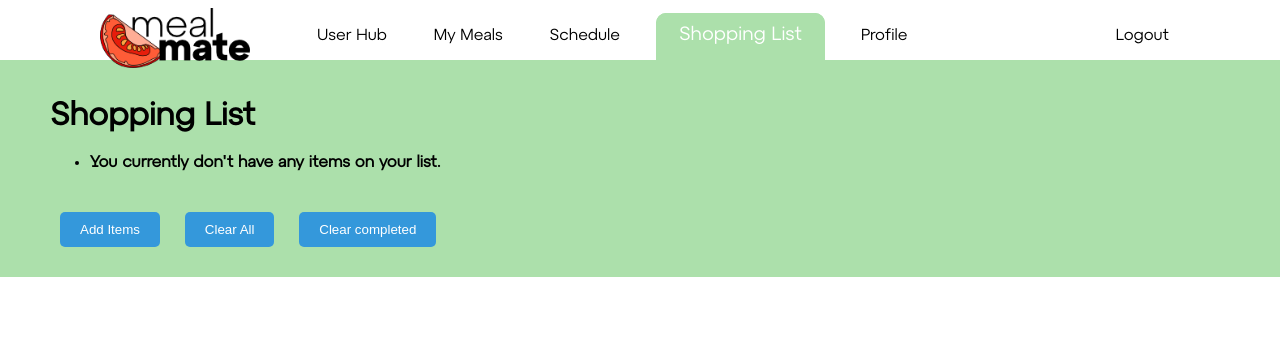
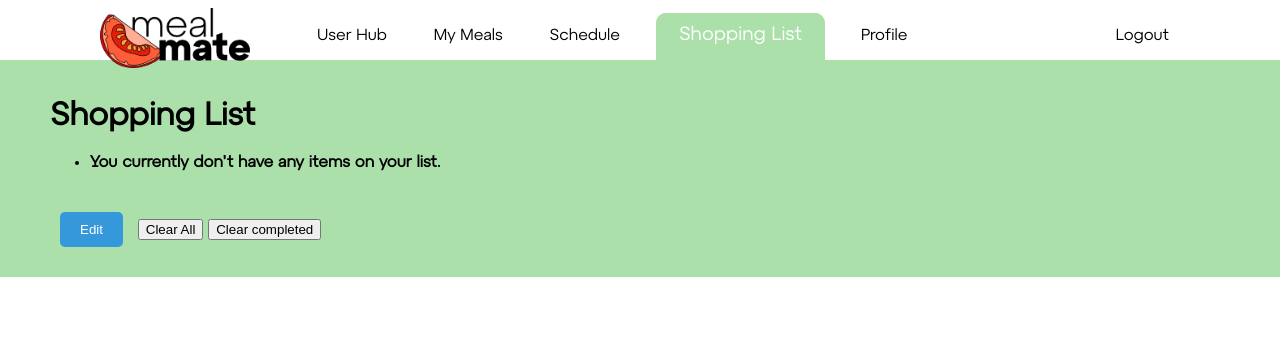
Before and after one commit to annalina0810/MyMealMate, a Django app: page /MyMealMate/shopping_list/ in a window 1280 px wide. Shown: the top 360 px of the page. Run offline with Django 3.2, Linux system fonts and the light colour scheme; the visitor is signed in with stand-in values (Sample User, id 1); data comes from the database, SQL or seed files in the repository; data that the repository does not hold is empty.

Commit message:
shopping list css

```diff
--- a/templates/MyMealMate/edit_shopping_list.html
+++ b/templates/MyMealMate/edit_shopping_list.html
@@ -7,6 +7,7 @@
 {% endblock %}
 
 {% block stylesheet_block %}
+    <link rel="stylesheet" href="{% static 'css/shopping_list.css' %}">
     <link rel="stylesheet" href="https://cdnjs.cloudflare.com/ajax/libs/font-awesome/4.7.0/css/font-awesome.min.css">
 {% endblock %}
 {% block script_block %}
@@ -17,6 +18,7 @@
 
 {% block body_block %}
 <h1>Edit Shopping List</h1>
+<div class="shopping_list">
     {%if items%}
     <form name="edit-form" method="post">
         {% csrf_token %}
@@ -53,6 +55,7 @@
         {%endif%}
     {%endfor%}
     </ul>
+</div>
 <div>
     <button class="button" onclick="window.location.href ='{% url 'MyMealMate:shopping_list' %}';">Done</button>
 </div>
--- a/templates/MyMealMate/shopping_list.html
+++ b/templates/MyMealMate/shopping_list.html
@@ -6,12 +6,17 @@
     Shopping List
 {% endblock %}
 
+{% block stylesheet_block %}
+    <link rel="stylesheet" href="{% static 'css/shopping_list.css' %}">
+{% endblock %}
+
 {% block script_block %}
     <script src="{% static 'js/popups.js' %}"></script>
 {% endblock %}
 
 {% block body_block %}
 <h1>Shopping List</h1>
+    <div class="shopping_list">
         {%if items%}
             {%for item in items%}
                 <form action="{%url 'MyMealMate:clicked' item.id %}" method="POST">
@@ -27,11 +32,12 @@
         {%else%}
         <ul> <li><strong>You currently don't have any items on your list.</strong></li></ul>
         {%endif%}
+    </div>
 <br/>
 <div>
 
-    <button class="button" onclick="window.location.href = '{% url 'MyMealMate:edit_shopping_list' %}';">Add Items</button>
-    <button class="button" onclick="clearAll()">Clear All</button>
-    <button class="button" onclick="window.location.href = '{% url 'MyMealMate:clear_completed' %}';">Clear completed</button>
+    <button class="button" onclick="window.location.href = '{% url 'MyMealMate:edit_shopping_list' %}';">Edit</button>
+    <button class="delete_button" onclick="clearAll()">Clear All</button>
+    <button class="delete_button" onclick="window.location.href = '{% url 'MyMealMate:clear_completed' %}';">Clear completed</button>
 </div>
 {% endblock %}
```
Lines whose indentation alone changed are shown as unchanged.
